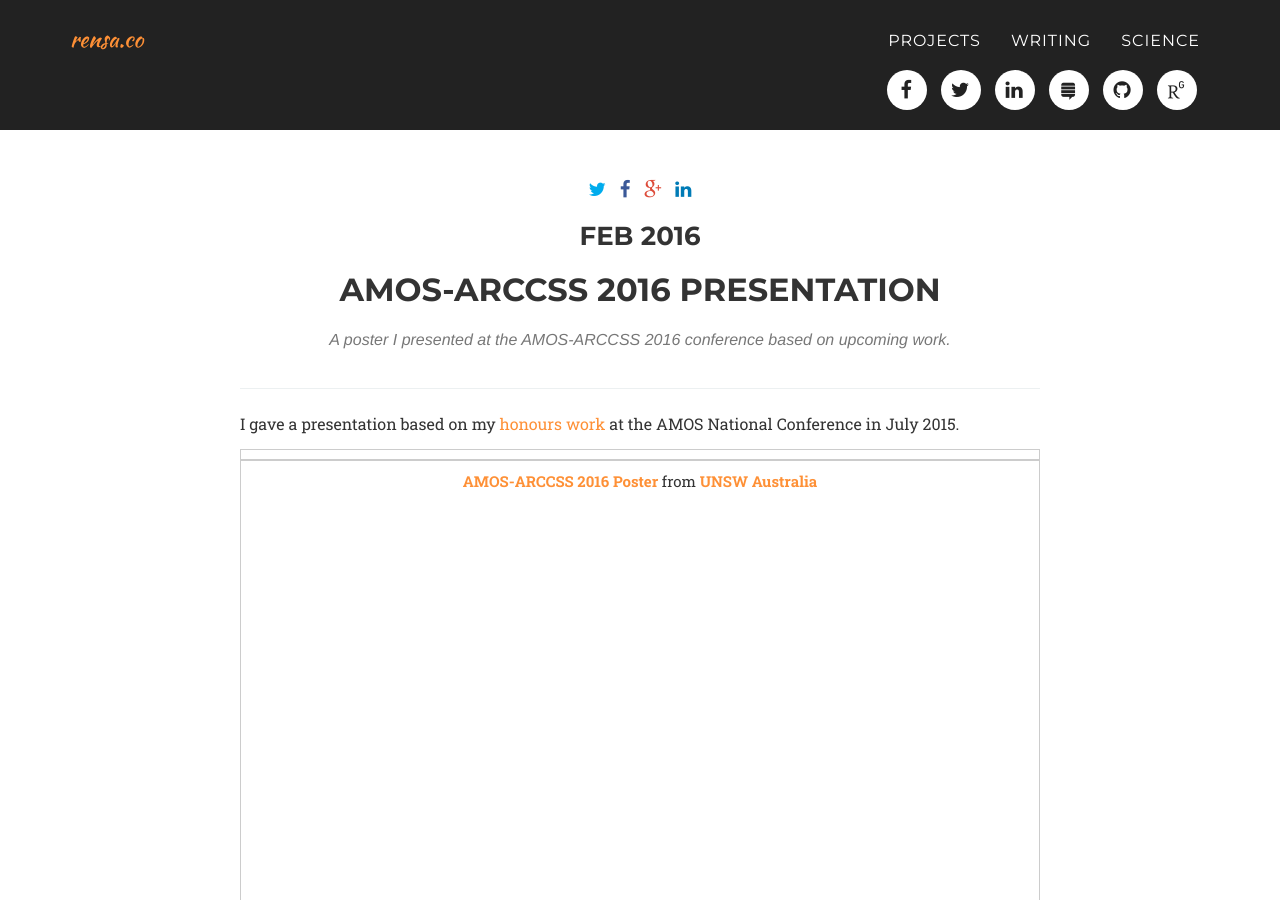
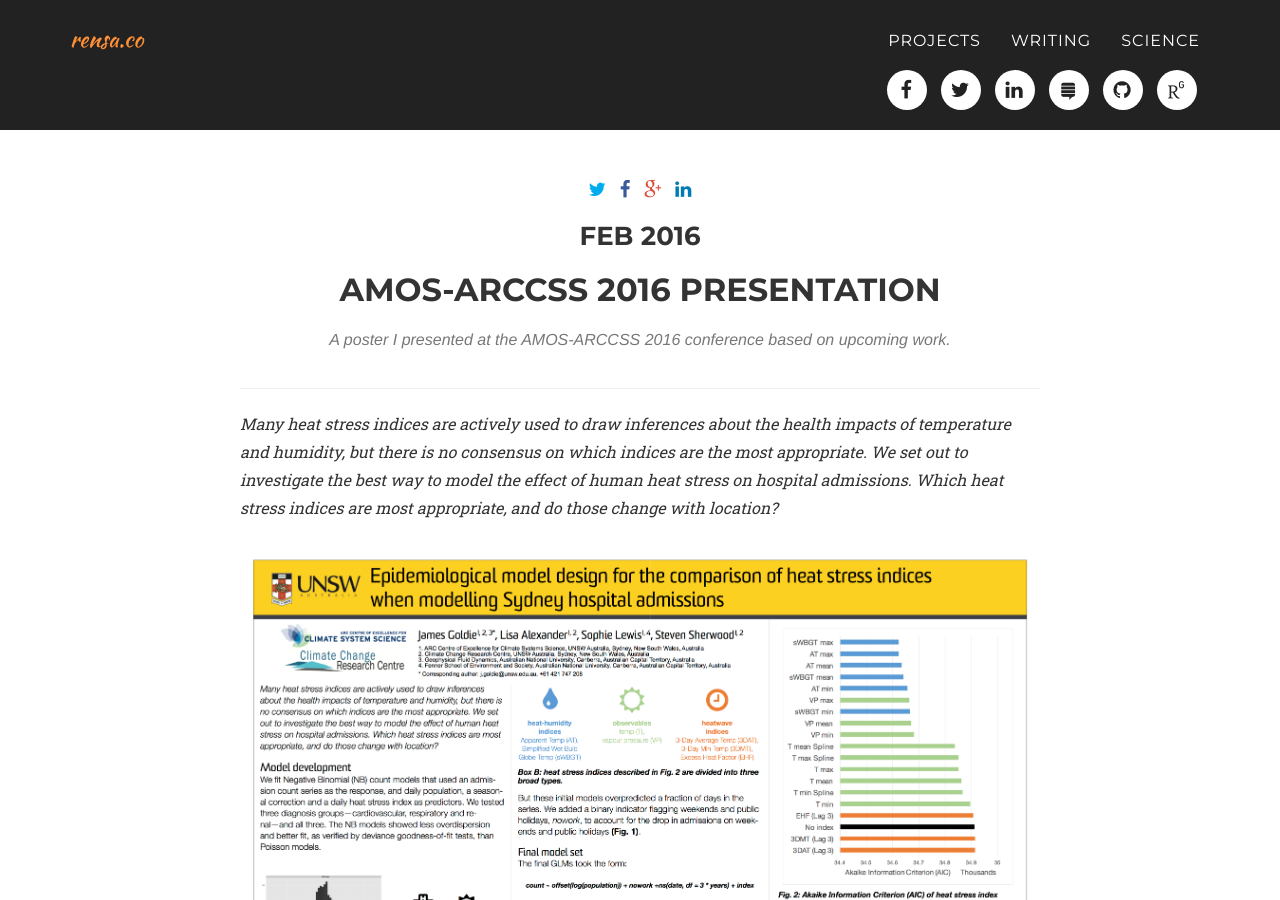
Before and after one commit to rensa/rensa.github.io, a Jekyll site: the page built from _posts/science/2016-02-09-amos-arccss-2016.md, in a window 1280 px wide and 900 px high. Built offline with Jekyll 4.4.1, drawn with Linux system fonts in a browser that asks for light colours; some web fonts are replaced; some of the changed text lies outside the part shown; grey boxes are pictures that could not be loaded.

Commit message:
More poster post fixes

```diff
--- a/_posts/science/2016-02-09-amos-arccss-2016.md
+++ b/_posts/science/2016-02-09-amos-arccss-2016.md
@@ -5,14 +5,12 @@
 category: science
 date: 2016-02-09
 img: writing.png
-thumbnail: amos-2015-thumb.png
+thumbnail: arccss-amos-2016-poster-thumb.png
 alt: AMOS 2015 Presentation
 project-date: Feb 2016
 work-type: poster
 description: A poster I presented at the AMOS-ARCCSS 2016 conference based on upcoming work.
 ---
-I gave a presentation based on my [honours work]({% post_url 2015-08-21-temperature-and-humidity-effects %}) at the AMOS National Conference in July 2015.
+_Many heat stress indices are actively used to draw inferences about the health impacts of temperature and humidity, but there is no consensus on which indices are the most appropriate. We set out to investigate the best way to model the effect of human heat stress on hospital admissions. Which heat stress indices are most appropriate, and do those change with location?_
 
-<div markdown="0" style="text-align:center; position: relative; height: 0; padding-bottom: 56.25%; border:1px solid #CCC;">
-	<iframe src="//www.slideshare.net/slideshow/embed_code/key/easmOZD8y34O7u" width="100%" height="100%" frameborder="0" marginwidth="0" marginheight="0" scrolling="no" style="border:1px solid #CCC; border-width:1px; margin-bottom:5px; max-width: 100%;" allowfullscreen> </iframe> <div style="margin-bottom:5px"> <strong> <a href="//www.slideshare.net/secret/easmOZD8y34O7u" title="AMOS-ARCCSS 2016 Poster" target="_blank">AMOS-ARCCSS 2016 Poster</a> </strong> from <strong><a href="//www.slideshare.net/Rensa" target="_blank">UNSW Australia</a></strong> </div>
-</div>
+{% include figure-link.html url='/img/science/arccss-amos-2016-poster.png' description='A bigger version of this poster is available at ResearchGate.' link='https://www.researchgate.net/publication/293488271_Epidemiological_model_design_for_the_comparison_of_heat_stress_indices_when_modelling_Sydney_hospital_admissions' %}
```
Also changed, not shown: img/portfolio/amos-2015-thumb.png (deleted), img/portfolio/arccss-amos-2016-poster-thumb.png (added), img/portfolio/goldie-etal-2015-thumb.png (deleted), img/portfolio/research-stayed-thumb.png (deleted), img/portfolio/weather-station.jpg (deleted).
